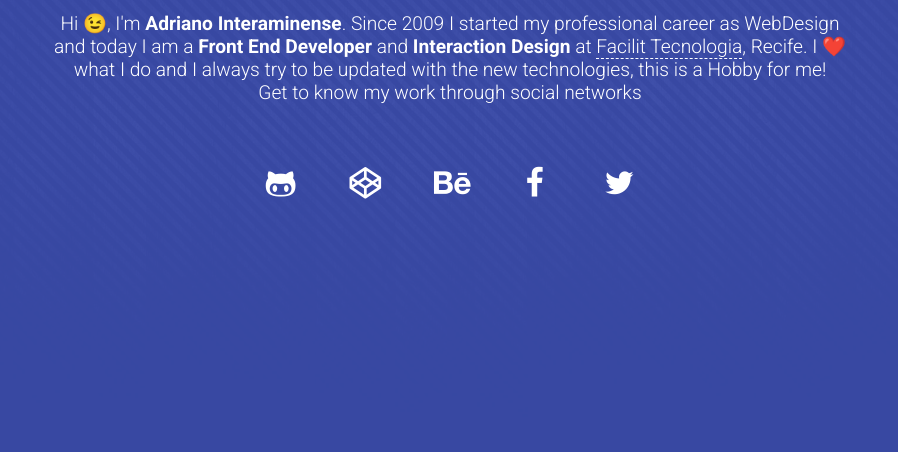
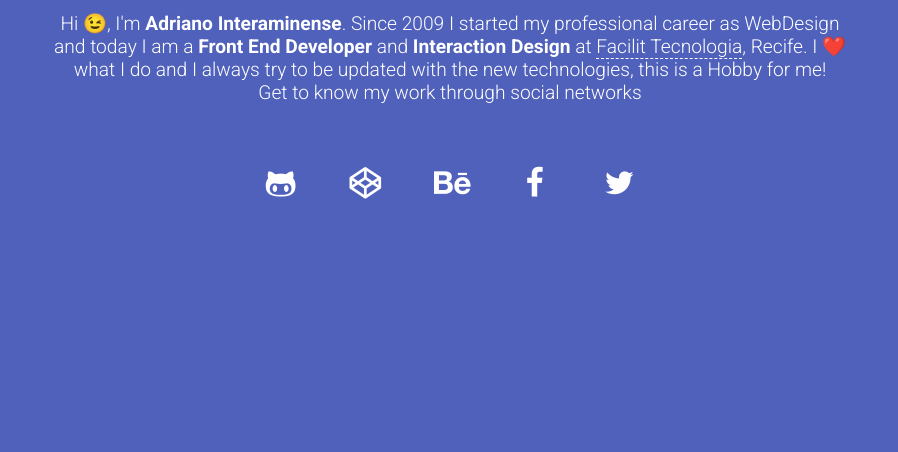
Before and after one commit to interaminense/interaminense.github.io_OLD, a website: page index.html in a window 1280 px wide. Shown: the part 348-800 px from the top of the page, without its empty margins (190-1088 px from the left). Drawn offline with Linux system fonts and the light colour scheme.

Commit message:
removing background image

```diff
--- a/css/style.scss
+++ b/css/style.scss
@@ -2,9 +2,7 @@ html {
     height: 100%;
     >body {
         font-family: 'Roboto', 'Helvetica', 'Arial', sans-serif !important;
-        background-image: url("../img/wallpaper-b.jpg");
         margin: 0;
-        background-size: cover;
         height: 100%;
     }
 }
```
Also changed, not shown: css/style.min.css, img/wallpaper-a.jpg (deleted), img/wallpaper-b.jpg (deleted).
